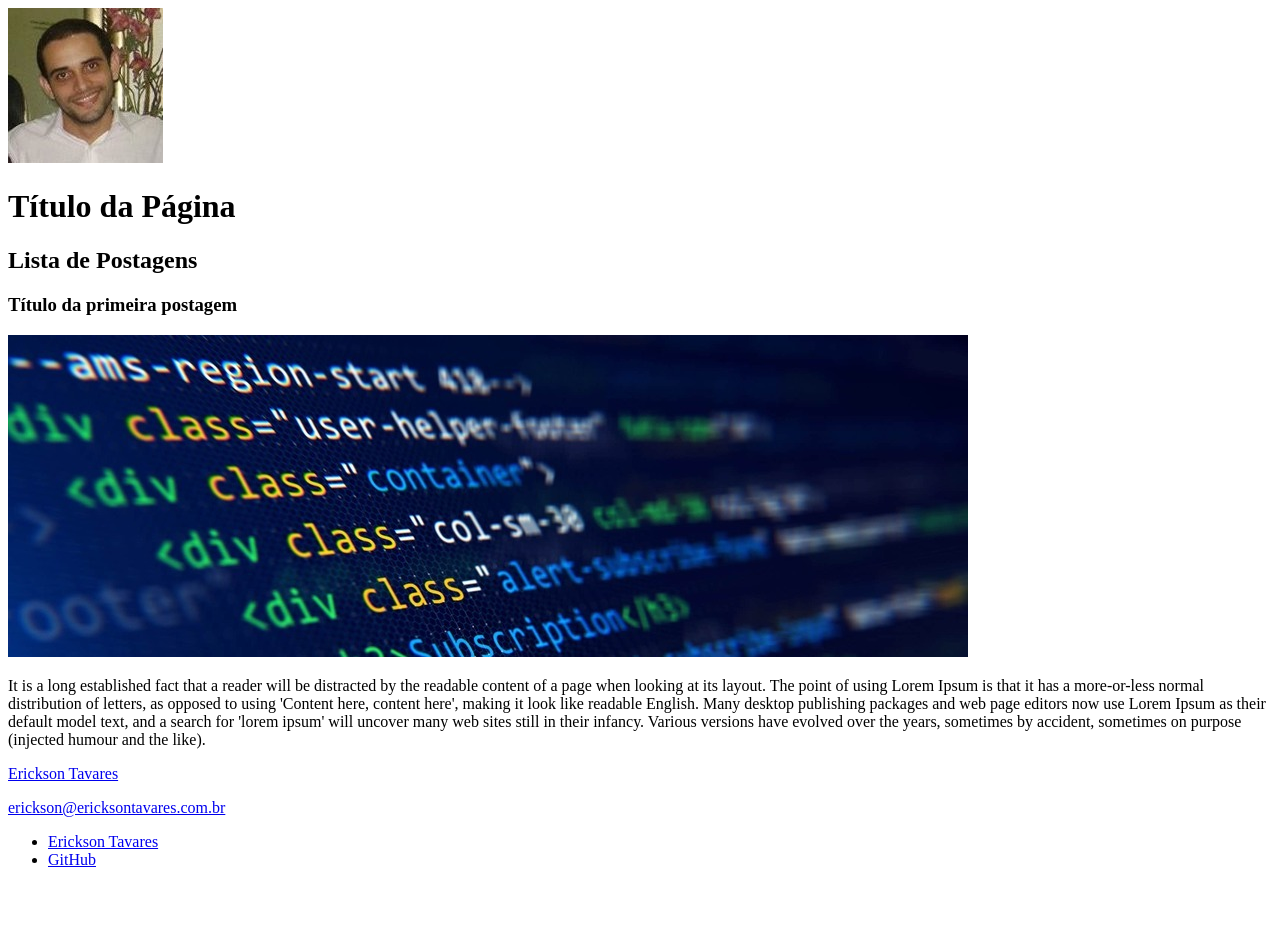
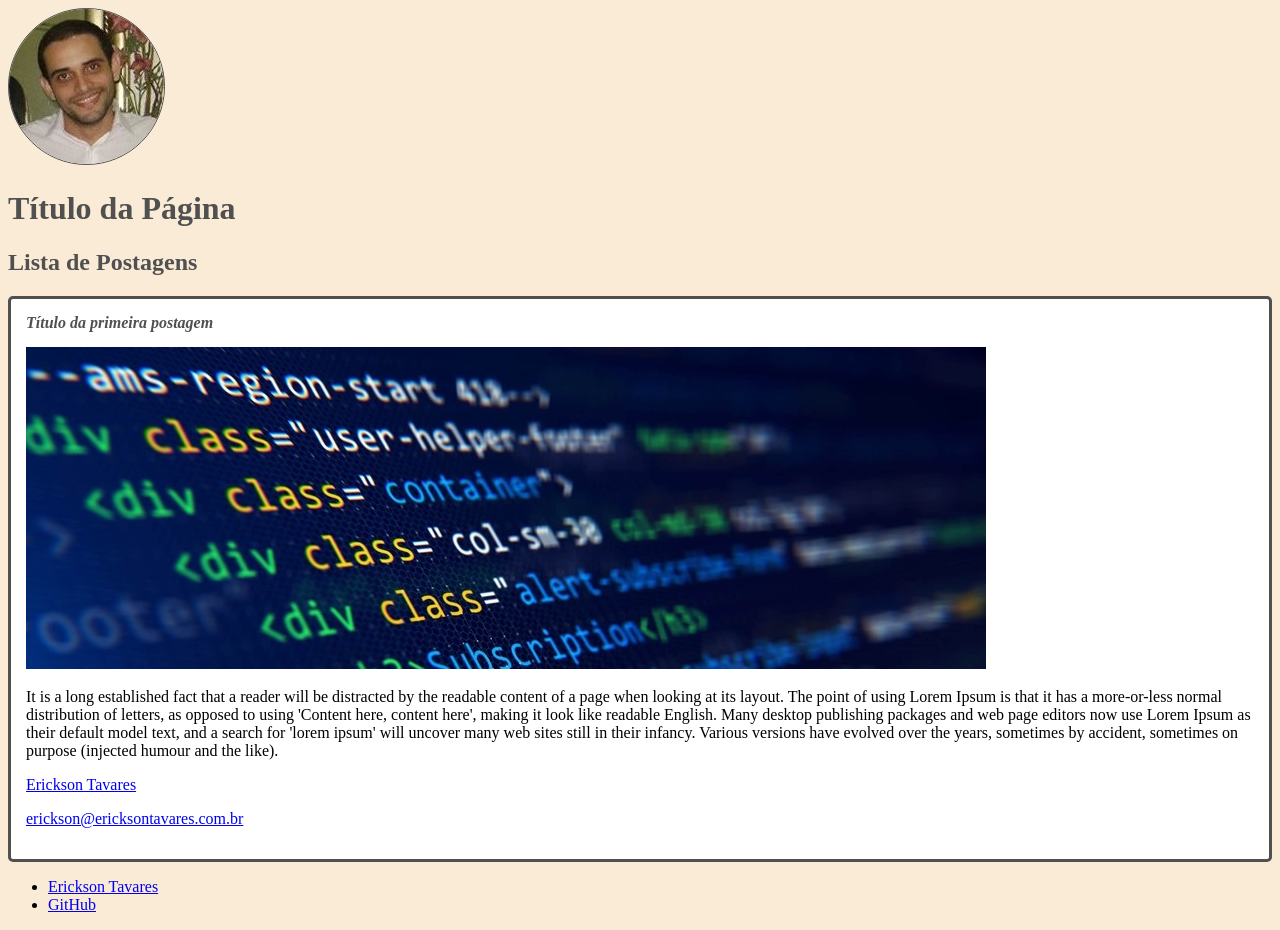
Before and after one commit to ericksont/dio-treinamento-html5, a plain HTML site: page index.html in a window 1280 px wide. Before the commit the page ends 885 px from the top, so only its background shows below. Drawn offline with Linux system fonts and the light colour scheme.

Commit message:
Iniciando estilos da pagina

```diff
--- a/index.html
+++ b/index.html
@@ -3,25 +3,26 @@
     <head>
         <meta charset="utf-8" >
         <title> Initial Page </title>
+        <link rel="stylesheet" href="style.css" />
     </head>
     <body>
         <header>
-            <img src="profile.jpeg" alt="Ilustração do rosto de Erickson Tavares" />
-            <h1> Título da Página</h1>
+            <img src="profile.jpeg" alt="Ilustração do rosto de Erickson Tavares" class="profile_image" />
+            <h1 id="title"> Título da Página</h1>
         </header>
 
         <section>
             <header>
-                <h2> Lista de Postagens</h2>
+                <h2 class="subtitle"> Lista de Postagens</h2>
             </header>
 
-            <article>
+            <article class="post">
                 <header>
-                    <h3> Título da primeira postagem </h3>
-                    <img src="html_code.jpg" alt="Ilustração de um código HTML" />
+                    <h3 class="post_title"> Título da primeira postagem </h3>
+                    <img src="html_code.jpg" alt="Ilustração de um código HTML" class="post_image" />
                 </header>
 
-                <p>
+                <p class="post_content">
                     It is a long established fact that a reader will be distracted by the readable content of a page when looking at its layout. The point of using Lorem Ipsum is that it has a more-or-less normal distribution of letters, as opposed to using 'Content here, content here', making it look like readable English. Many desktop publishing packages and web page editors now use Lorem Ipsum as their default model text, and a search for 'lorem ipsum' will uncover many web sites still in their infancy. Various versions have evolved over the years, sometimes by accident, sometimes on purpose (injected humour and the like).
                 </p>
 
--- /dev/null
+++ b/style.css
@@ -0,0 +1,34 @@
+body {
+    background-color: antiquewhite;
+}
+
+#title, .subtitle, .post_title {
+    color: #505050;
+}
+
+.post_title {
+    font-size: 16px;
+    font-style: italic;
+    margin: 0 0 15px;
+}
+
+.post {
+    background-color: #fff;
+    padding: 15px;
+    border: 3px solid #505050;
+    margin: 0 0 15px;
+    border-radius: 5px;
+}
+
+.post_content {
+    margin: 0 0 15px;
+}
+
+.post_image {
+    margin: 0 0 15px;
+}
+
+.profile_image {
+    border-radius: 50%;
+    border: 1px solid #505050;
+}
```
